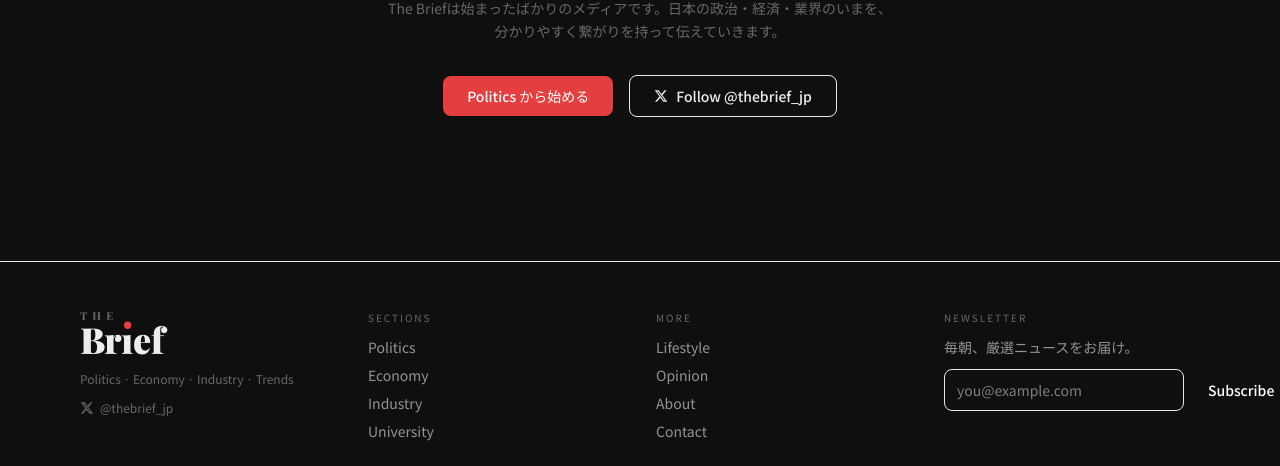
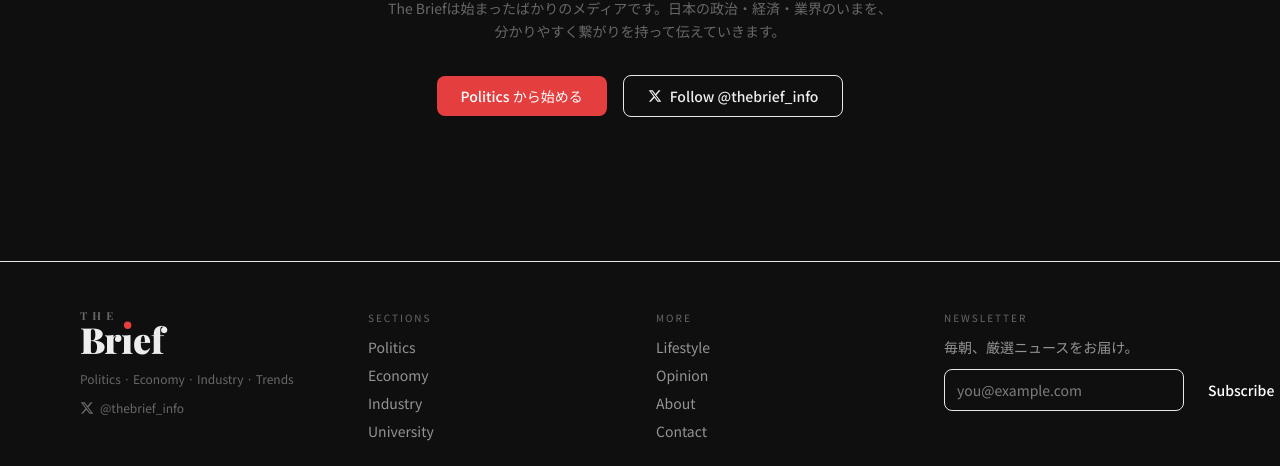
Before and after one commit to NaokiHashizume/TheBrief, a Next.js app: page / in a window 1280 px wide. Shown: the part 2470-2936 px from the top of the page. Built offline with nearby package versions, Linux system fonts and the light colour scheme.

Commit message:
update X account from @thebrief_jp to @thebrief_info
https://claude.ai/code/session_01QXDKr4YpRpK7DwSxZrt3C2

```diff
--- a/src/app/layout.tsx
+++ b/src/app/layout.tsx
@@ -44,8 +44,8 @@ export const metadata: Metadata = {
   },
   twitter: {
     card: "summary_large_image",
-    site: "@thebrief_jp",
-    creator: "@thebrief_jp",
+    site: "@thebrief_info",
+    creator: "@thebrief_info",
     title: "The Brief — Politics · Economy · Industry · Trends",
     description: SITE_DESCRIPTION,
   },
--- a/src/app/page.tsx
+++ b/src/app/page.tsx
@@ -273,7 +273,7 @@ export default function Home() {
             Politics から始める
           </Link>
           <a
-            href="https://x.com/thebrief_jp"
+            href="https://x.com/thebrief_info"
             target="_blank"
             rel="noopener noreferrer"
             className="px-6 py-2.5 border border-brief-border dark:border-white/10 text-sm font-medium rounded-lg hover:bg-foreground/5 transition-colors flex items-center gap-2"
@@ -281,7 +281,7 @@ export default function Home() {
             <svg xmlns="http://www.w3.org/2000/svg" width="14" height="14" viewBox="0 0 24 24" fill="currentColor">
               <path d="M18.244 2.25h3.308l-7.227 8.26 8.502 11.24H16.17l-5.214-6.817L4.99 21.75H1.68l7.73-8.835L1.254 2.25H8.08l4.713 6.231zm-1.161 17.52h1.833L7.084 4.126H5.117z" />
             </svg>
-            Follow @thebrief_jp
+            Follow @thebrief_info
           </a>
         </div>
       </section>
--- a/src/components/Footer.tsx
+++ b/src/components/Footer.tsx
@@ -12,7 +12,7 @@ export function Footer() {
               Politics · Economy · Industry · Trends
             </p>
             <a
-              href="https://x.com/thebrief_jp"
+              href="https://x.com/thebrief_info"
               target="_blank"
               rel="noopener noreferrer"
               className="mt-3 inline-flex items-center gap-1.5 text-xs text-foreground/40 hover:text-foreground transition-colors"
@@ -20,7 +20,7 @@ export function Footer() {
               <svg xmlns="http://www.w3.org/2000/svg" width="14" height="14" viewBox="0 0 24 24" fill="currentColor">
                 <path d="M18.244 2.25h3.308l-7.227 8.26 8.502 11.24H16.17l-5.214-6.817L4.99 21.75H1.68l7.73-8.835L1.254 2.25H8.08l4.713 6.231zm-1.161 17.52h1.833L7.084 4.126H5.117z" />
               </svg>
-              @thebrief_jp
+              @thebrief_info
             </a>
           </div>
 
--- a/src/components/Header.tsx
+++ b/src/components/Header.tsx
@@ -80,7 +80,7 @@ export function Header() {
 
         <div className="flex items-center gap-3">
           <a
-            href="https://x.com/thebrief_jp"
+            href="https://x.com/thebrief_info"
             target="_blank"
             rel="noopener noreferrer"
             className="p-2 rounded-full hover:bg-black/5 dark:hover:bg-white/10 transition-colors"
--- a/src/components/JsonLd.tsx
+++ b/src/components/JsonLd.tsx
@@ -10,7 +10,7 @@ export function WebsiteJsonLd() {
       "@type": "Organization",
       name: "The Brief",
       url: "https://thebrief.info",
-      sameAs: ["https://x.com/thebrief_jp"],
+      sameAs: ["https://x.com/thebrief_info"],
     },
     inLanguage: "ja",
   };
```
